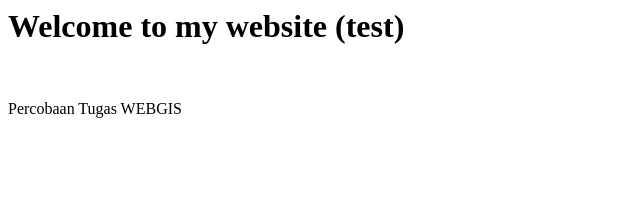
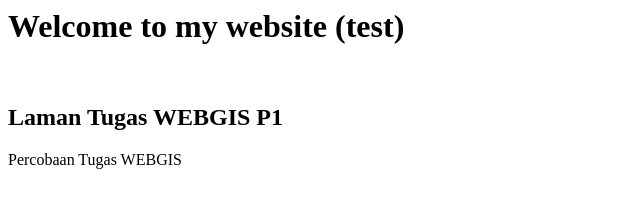
Before and after one commit to widyalistyani/WidyaListyanu_2103770_SaIG4B_P1, a plain HTML site: page index.html in a window 1280 px wide. Shown: the whole page, without its empty margins (0-640 px from the left). Drawn offline with Linux system fonts and the light colour scheme.

Commit message:
Menambahkan Sub Baru

```diff
--- a/index.html
+++ b/index.html
@@ -1,2 +1,3 @@
 <h1>Welcome to my website (test)</h1> <br>
+<h2>Laman Tugas WEBGIS P1</h2>
 <p> Percobaan Tugas WEBGIS</p>
```
